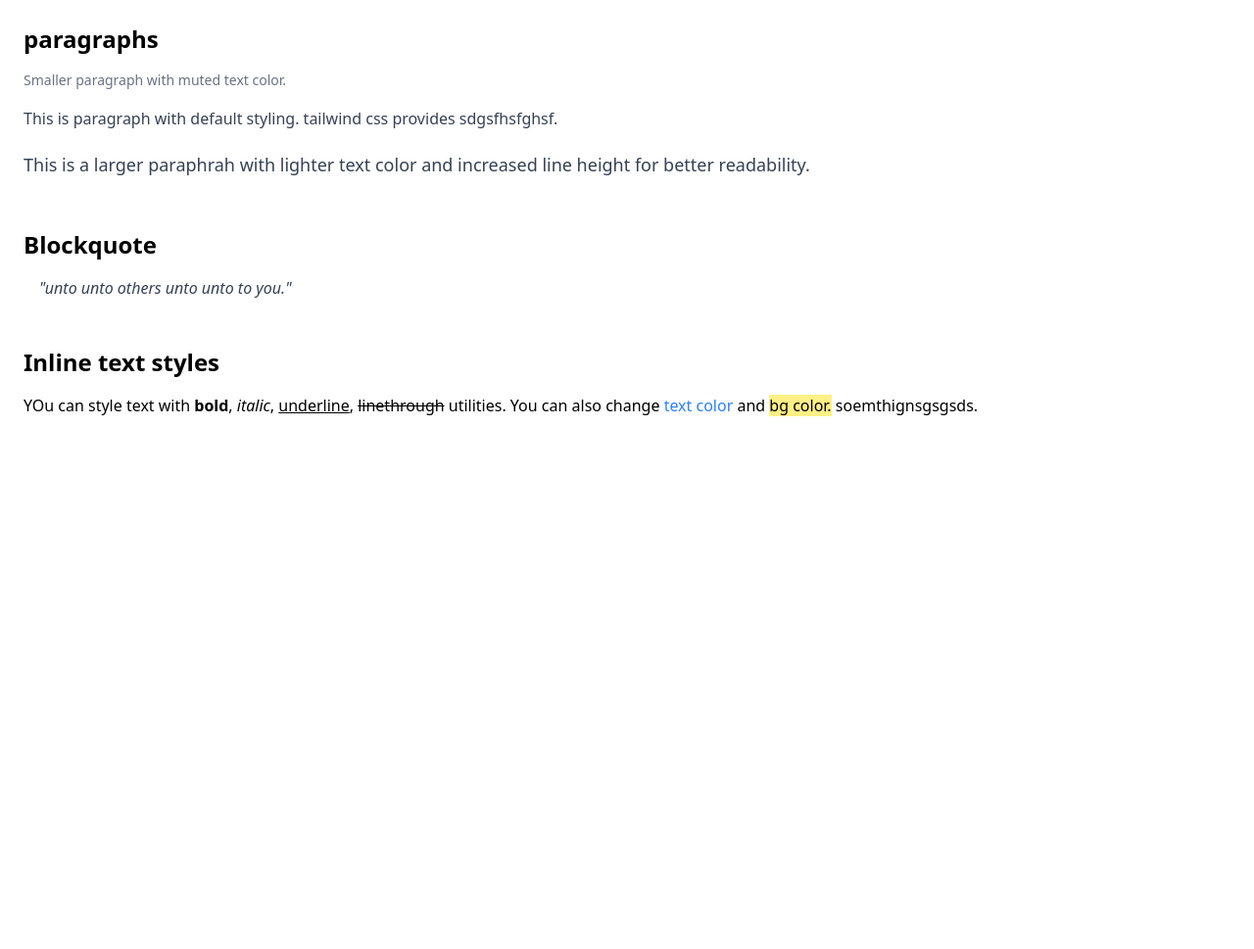
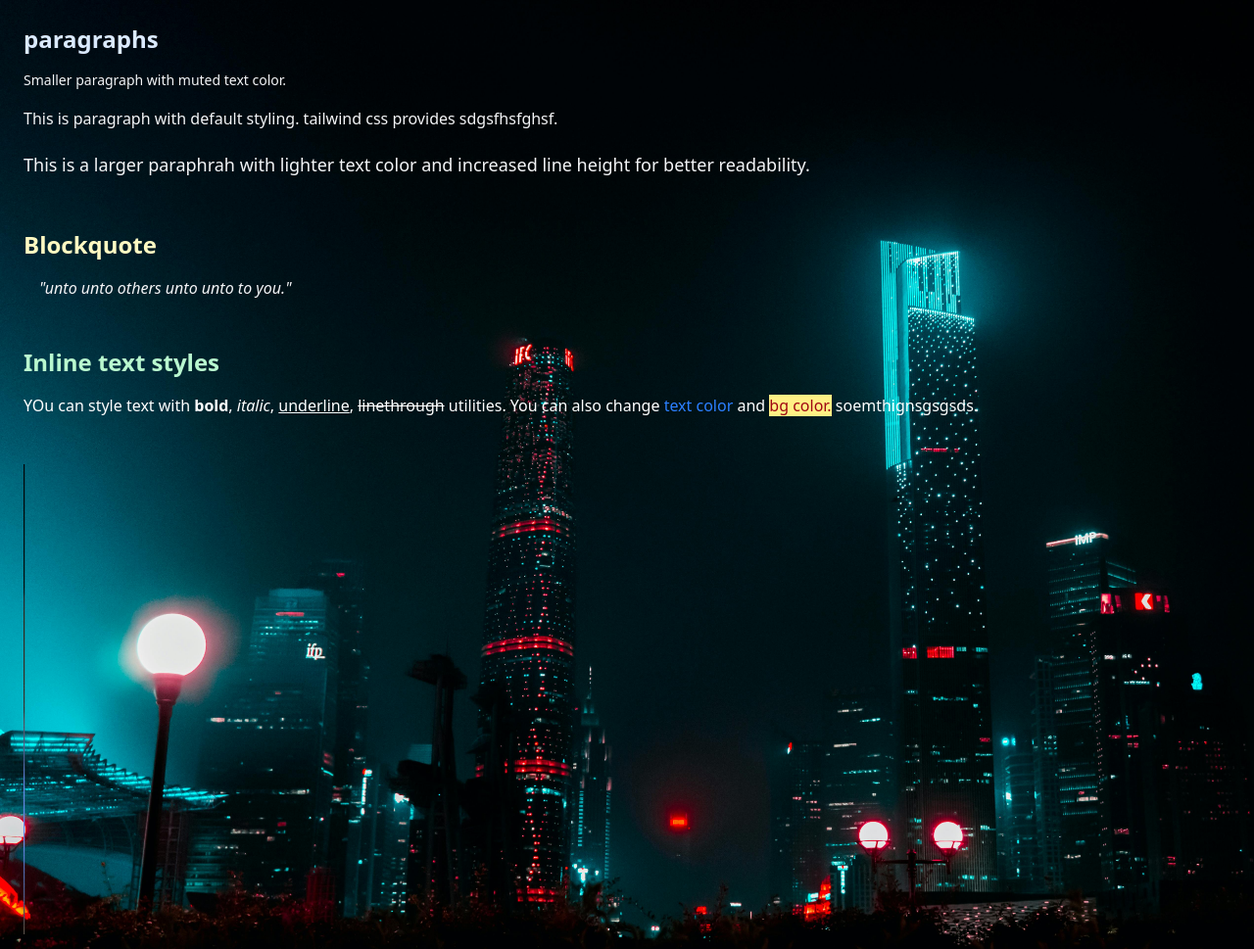
Before and after one commit to RoHobie/Tailwind, a plain HTML site: page p4.html in a window 1280 px wide. Shown: the top 969 px of the page at 98% size. Drawn offline with nearby package versions, Linux system fonts and the light colour scheme.

Commit message:
added background

```diff
--- a/p4.html
+++ b/p4.html
@@ -6,32 +6,32 @@
     <script src="https://unpkg.com/@tailwindcss/browser@4"></script>
     <title>Typography example</title>
 </head>
-<body class="'bg-gray-200 p-6">
+<body class="'bg-gray-200 p-6 bg-[url(pictures/pexels-iriser-1366957.jpg)] bg-cover">
     <div class="container mx-auto">
         <section class="mb-12">
-            <h2 class="text-2xl font-bold mb-4">paragraphs</h2>
-            <p class="text-sm text-gray-500 mb-4">
+            <h2 class="text-2xl font-bold mb-4 text-blue-100">paragraphs</h2>
+            <p class="text-sm text-gray-100 mb-4">
                 Smaller paragraph with muted text color.
             </p>
-            <p class="text-gray-700 leading-relaxed mb-4">
+            <p class="text-gray-100 leading-relaxed mb-4">
                 This is paragraph with default styling. tailwind css provides sdgsfhsfghsf.
             </p>
-            <p class="text-lg text-gray-700 leading-loose mb-4">
+            <p class="text-lg text-gray-100 leading-loose mb-4">
                 This is a larger paraphrah with lighter text color and increased line height for better readability.
             </p>
         </section>
         <section class="mb-12">
-            <h2 class="text-2xl font-bold mb-4">Blockquote</h2>
-            <blockquote class="border-1-4 border-blue-500 pl-4 italic text-gray-700">
+            <h2 class="text-2xl font-bold mb-4 text-yellow-100">Blockquote</h2>
+            <blockquote class="border-1-4 border-blue-100 pl-4 italic text-gray-100">
                 "unto unto others unto unto to you."
             </blockquote>
         </section>
         <section class="mb-12">
-            <h2 class="text-2xl font-bold mb-4">Inline text styles</h2>
-            <p>
+            <h2 class="text-2xl font-bold mb-4 text-green-200">Inline text styles</h2>
+            <p class="text-white">
                 YOu can style text with <span class="font-bold">bold</span>, <span class="italic">italic</span>, <span class="underline">underline</span>,
                 <span class="line-through"> linethrough</span> utilities. You can also change <span class="text-blue-500">text color</span> and
-                <span class="bg-yellow-200">bg color.</span> soemthignsgsgsds.
+                <span class="bg-yellow-200 text-red-800">bg color.</span> soemthignsgsgsds.
             </p>
         </section>
         <marquee direction="right"><img src="pictures/Monkey worried shocked.jpeg"></marquee>
```
